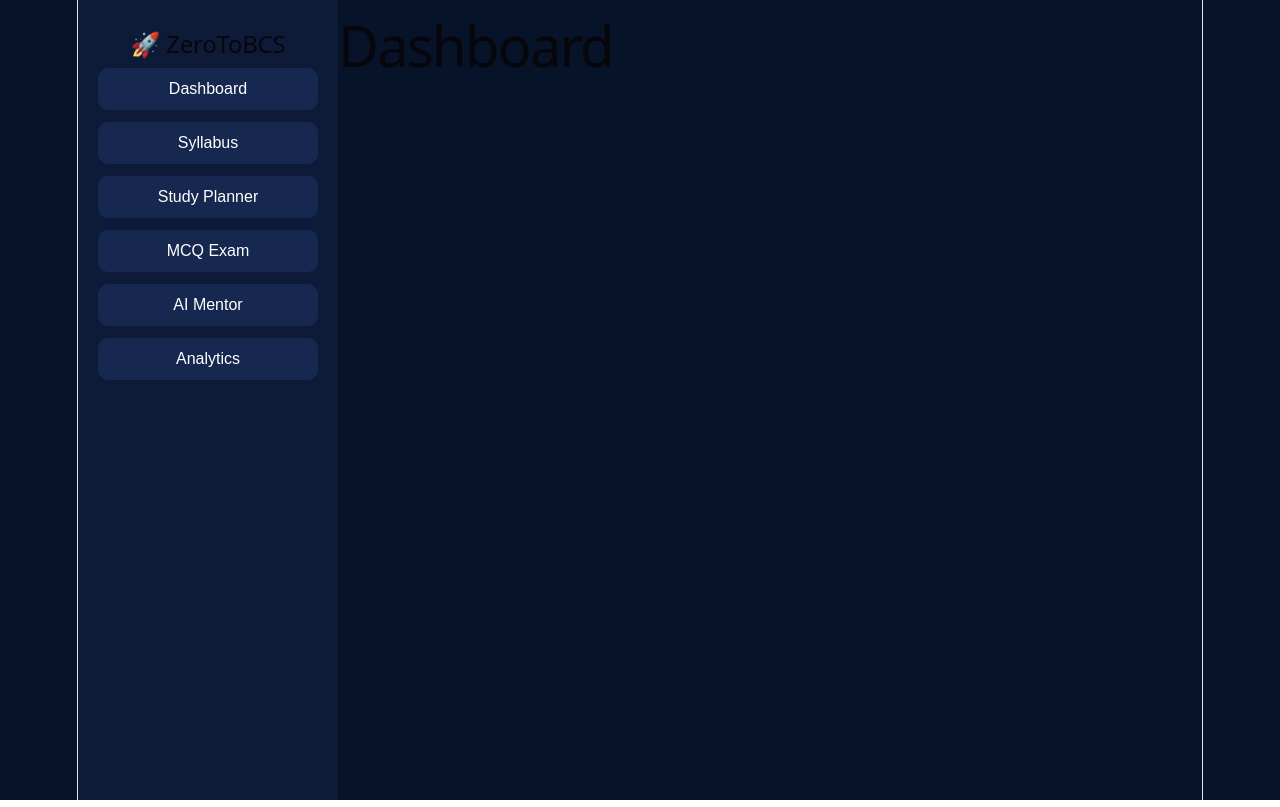
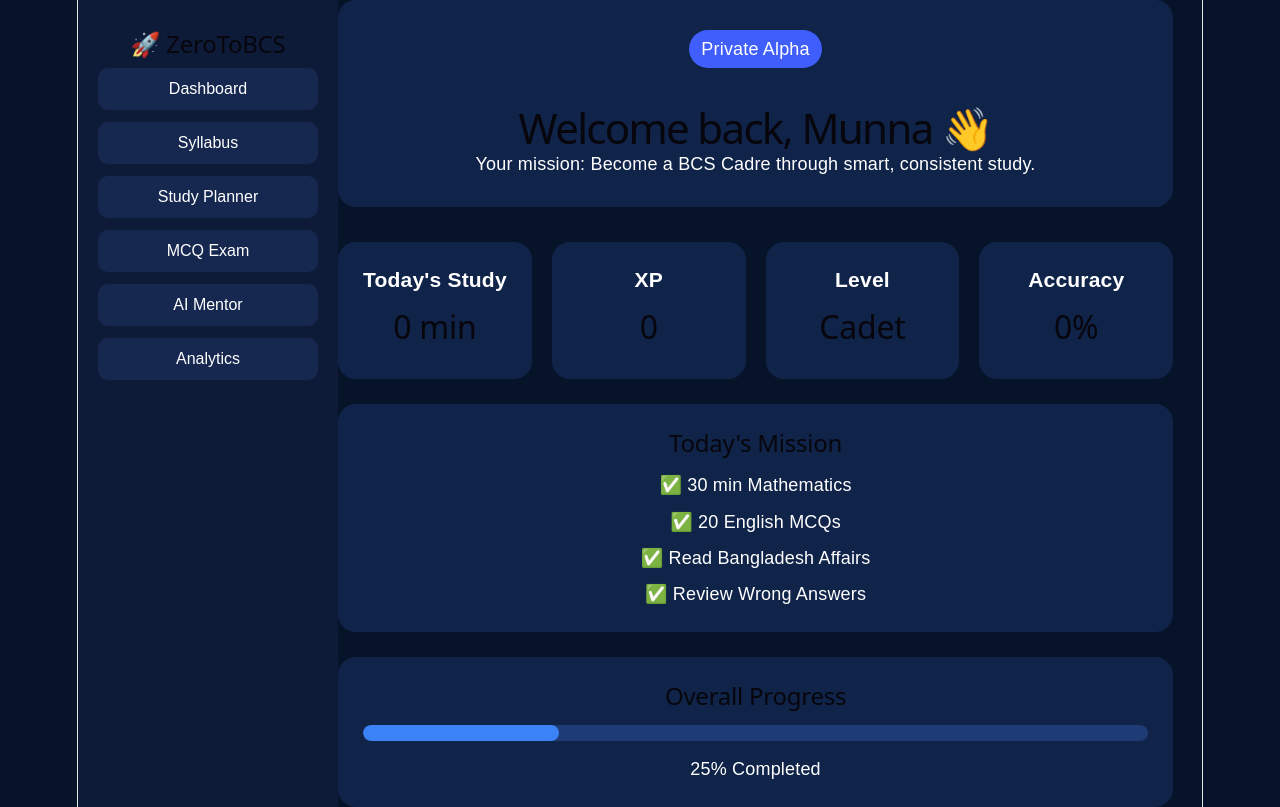
Before and after one commit to munna0toBCS/ZeroToBCS, a React (Vite) app: page / in a window 1280 px wide. Built offline with nearby package versions, Linux system fonts and the light colour scheme.

Commit message:
Added syllabus page and dashboard improvements

```diff
--- a/src/App.css
+++ b/src/App.css
@@ -87,3 +87,41 @@ body{
   margin-top:15px;
   font-size:32px;
 }
+.mission-card,
+.progress-card{
+  margin-top:25px;
+  background:#102349;
+  border-radius:18px;
+  padding:25px;
+}
+
+.mission-card h2,
+.progress-card h2{
+  margin-bottom:15px;
+}
+
+.mission-list{
+  display:flex;
+  flex-direction:column;
+  gap:10px;
+}
+
+.mission-item{
+  font-size:18px;
+}
+
+.progress-bar{
+  width:100%;
+  height:16px;
+  background:#1f3b75;
+  border-radius:30px;
+  overflow:hidden;
+  margin:15px 0;
+}
+
+.progress-fill{
+  height:100%;
+  width:25%;
+  background:#3b82f6;
+  border-radius:30px;
+}
--- a/src/App.jsx
+++ b/src/App.jsx
@@ -1,9 +1,20 @@
 import { useState } from "react";
 import "./App.css";
-
+const stats = [
+  { title: "Today's Study", value: "0 min" },
+  { title: "XP", value: "0" },
+  { title: "Level", value: "Cadet" },
+  { title: "Accuracy", value: "0%" },
+];
+const missions = [
+  "30 min Mathematics",
+  "20 English MCQs",
+  "Read Bangladesh Affairs",
+  "Review Wrong Answers",
+];
+const progress = 25;
 export default function App() {
   const [page, setPage] = useState("dashboard");
-
   return (
     <div className="app">
 
@@ -39,9 +50,79 @@ export default function App() {
 
       <main className="content">
 
-        {page === "dashboard" && <h1>Dashboard</h1>}
+{page === "dashboard" && (
+  <>
+    <section className="hero">
+      <span className="badge">Private Alpha</span>
 
-        {page === "syllabus" && <h1>BCS Syllabus</h1>}
+      <h1>Welcome back, Munna 👋</h1>
+
+      <p>
+        Your mission: Become a BCS Cadre through smart, consistent study.
+      </p>
+    </section>
+
+    <section className="cards">
+      {stats.map((item) => (
+        <div className="card" key={item.title}>
+          <h3>{item.title}</h3>
+          <h2>{item.value}</h2>
+        </div>
+      ))}
+    </section>
+    <section className="mission-card">
+  <h2>Today's Mission</h2>
+
+  <div className="mission-list">
+    {missions.map((mission) => (
+      <div className="mission-item" key={mission}>
+        ✅ {mission}
+      </div>
+    ))}
+  </div>
+</section>
+<section className="progress-card">
+  <h2>Overall Progress</h2>
+
+  <div className="progress-bar">
+    <div
+      className="progress-fill"
+      style={{ width: `${progress}%` }}
+    ></div>
+  </div>
+
+  <p>{progress}% Completed</p>
+</section>
+  </>
+)}
+
+  {page === "syllabus" && (
+  <>
+    <h1>BCS Syllabus</h1>
+
+    <div className="cards">
+      <div className="card">
+        <h3>বাংলা</h3>
+        <h2>35 Marks</h2>
+      </div>
+
+      <div className="card">
+        <h3>English</h3>
+        <h2>35 Marks</h2>
+      </div>
+
+      <div className="card">
+        <h3>Bangladesh Affairs</h3>
+        <h2>30 Marks</h2>
+      </div>
+
+      <div className="card">
+        <h3>International Affairs</h3>
+        <h2>20 Marks</h2>
+      </div>
+    </div>
+  </>
+)}
 
         {page === "planner" && <h1>Study Planner</h1>}
 
```
